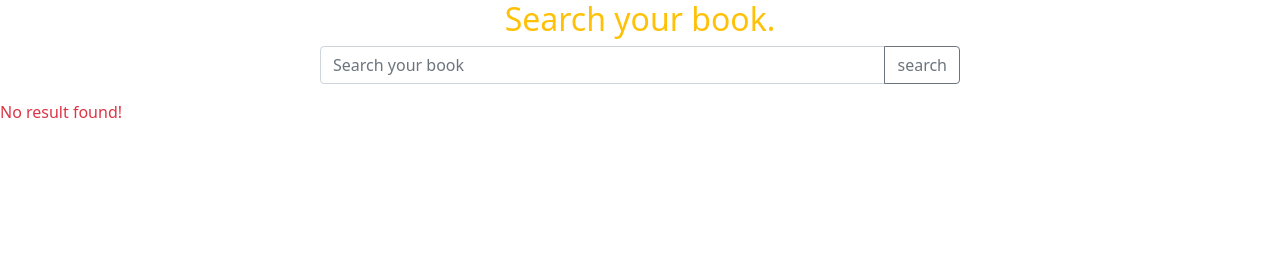
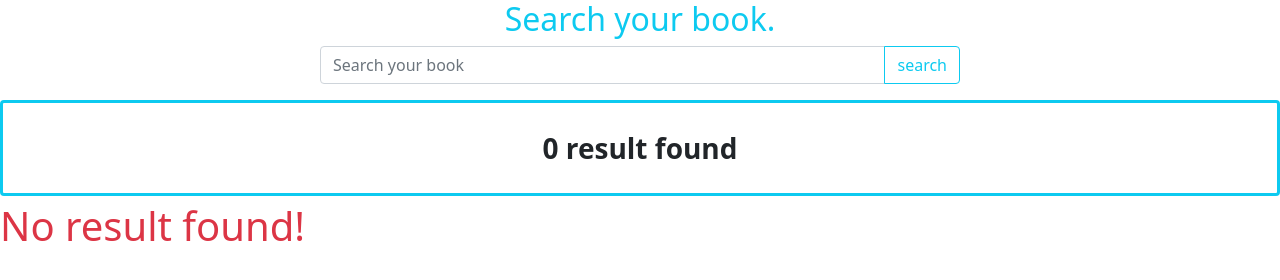
Before and after one commit to rumankazi62/Book-Archive, a plain HTML site: page index.html in a window 1280 px wide. Drawn offline with nearby package versions, Linux system fonts and the light colour scheme.

Commit message:
second time

```diff
--- a/index.html
+++ b/index.html
@@ -11,25 +11,25 @@
 </head>
 
 <body class="bg-gray">
-    <h2 class="text-center text-warning">Search your book.</h2>
+    <h2 class="text-center text-info">Search your book.</h2>
     <!-- book search area -->
     <div class="input-group mb-3 w-50 mx-auto">
         <input id="search-field" type="text" class="form-control" placeholder="Search your book"
             aria-label="Recipient's username" aria-describedby="button-addon2">
-        <button onclick="searchBook()" class="btn btn-outline-secondary" type="button"
+        <button onclick="searchBook()" class="btn btn-outline-info" type="button"
             id="button-search">search</button>
     </div>
     <!-- result found part -->
-    <div>
-
+    <div class="border border-3 border-info rounded">
+      <p class="fs-3 fw-bold text-center my-4">0 result found</p>
     </div>
     <!-- error message part -->
     <div>
-        <p id="error-message" class=" text-danger">No result found!</p>
+        <p id="error-message" class=" text-danger fs-1">No result found!</p>
     </div>
 
     <!-- single book details part-->
-    <div id="meal-details" class=" w-50 mx-auto">
+    <div id="book-details" class=" w-50 mx-auto">
     </div>
 
     <!-- book search result part-->
```
